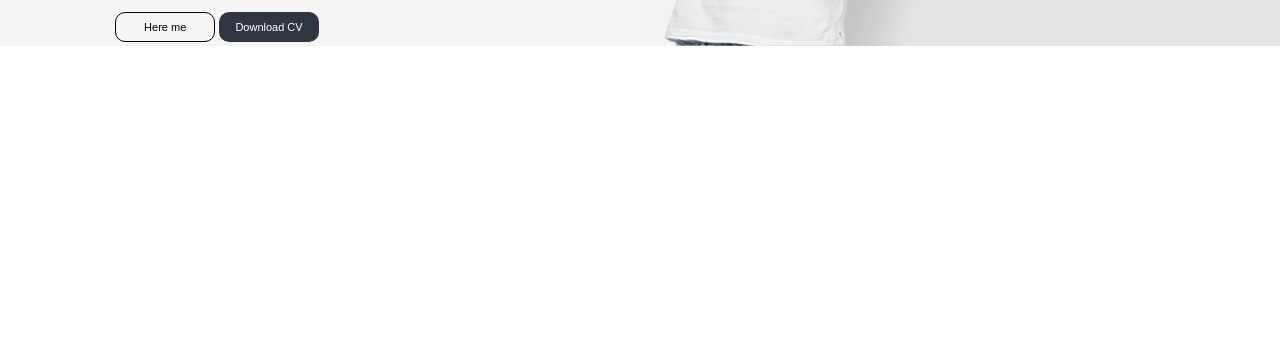
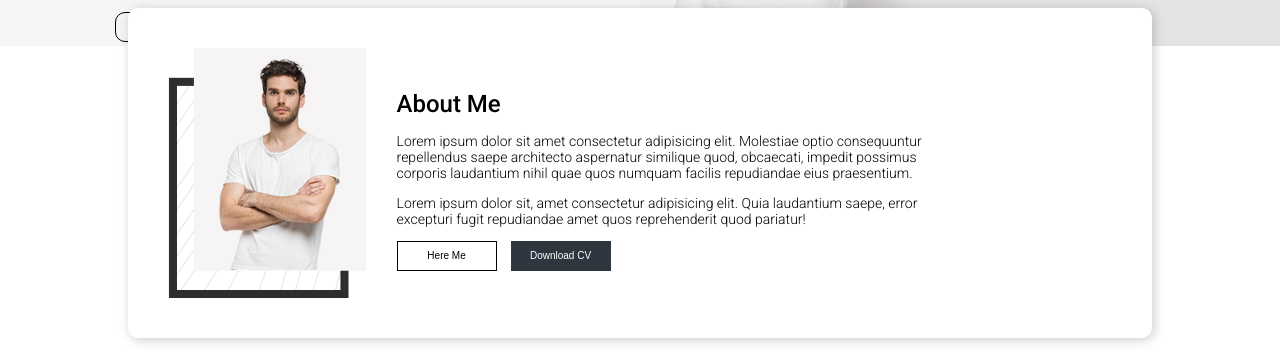
Before and after one commit to DivadanAr/Web-Protofolio, a plain HTML site: page index.html in a window 1280 px wide. Shown: the part 504-862 px from the top of the page. Before the commit the page ends 800 px from the top, so only its background shows below. Drawn offline with Linux system fonts and the light colour scheme.

Commit message:
menambahkan about me

```diff
--- a/css/style.css
+++ b/css/style.css
@@ -64,7 +64,7 @@ body{
 
 .text-hero p:nth-child(3){
     font-size: 30px;
-    font-weight: bold;
+    font-weight: 100;
     line-height: normal;
 }
 
@@ -93,3 +93,53 @@ body{
     top: 100px;
     height: 450px;
 }
+
+.about{
+    width: 80%;
+    background-color: white;
+    box-shadow: 2px 2px 12px rgba(0, 0, 0, 0.2);
+    margin: -3% auto 20px;
+    position: relative;
+    border-radius: 10px;
+    display: flex;
+    justify-content: center;
+    align-items: center;
+    padding: 10px;
+    box-sizing: border-box;
+    padding-right: 200px;
+}
+
+.about img{
+    height: 250px;
+    margin: 30px;
+}
+
+.text-about p:first-child{
+    font-size: 24px;
+    font-weight: 500;
+    line-height: 10px;
+}
+
+.text-about p:nth-child(2),
+.text-about p:nth-child(3){
+    font-size: 14px;
+    font-weight: 300;
+}
+
+.btn-about-me-here{
+    width: 100px;
+    height: 30px;
+    background-color: transparent;
+    border: 1px solid black;
+    margin-right: 10px;
+    font-size: 10px;
+}
+
+.btn-about-download{
+    width: 100px;
+    height: 30px;
+    background-color: #2f3640;
+    font-size: 10px;
+    border: none;
+    color: white;
+}
--- a/index.html
+++ b/index.html
@@ -11,7 +11,7 @@
     <!-- font roboto -->
     <link rel="preconnect" href="https://fonts.googleapis.com">
     <link rel="preconnect" href="https://fonts.gstatic.com" crossorigin>
-    <link href="https://fonts.googleapis.com/css2?family=Roboto:wght@100&display=swap" rel="stylesheet">
+    <link href="https://fonts.googleapis.com/css2?family=Roboto:wght@100;300;500&display=swap" rel="stylesheet">
 
     <!-- font lobster -->
     <link rel="preconnect" href="https://fonts.googleapis.com">
@@ -44,5 +44,20 @@
     </div>
 
     <img src="img/model.png" alt="" class="model">
+
+    <!-- about -->
+    <div class="about">
+        <img src="img/about-img.png" alt="Gambar About">
+
+        <div class="text-about">
+            <p>About Me</p>
+            <p>Lorem ipsum dolor sit amet consectetur adipisicing elit. Molestiae optio consequuntur repellendus saepe architecto aspernatur similique quod, obcaecati, impedit possimus corporis laudantium nihil quae quos numquam facilis repudiandae eius praesentium.</p>
+            <p>Lorem ipsum dolor sit, amet consectetur adipisicing elit. Quia laudantium saepe, error excepturi fugit repudiandae amet quos reprehenderit quod pariatur!</p>
+
+            <button class="btn-about-me-here">Here Me</button>
+            <button class="btn-about-download">Download CV</button>
+        </div>
+    </div>
+
 </body>
 </html>
```
